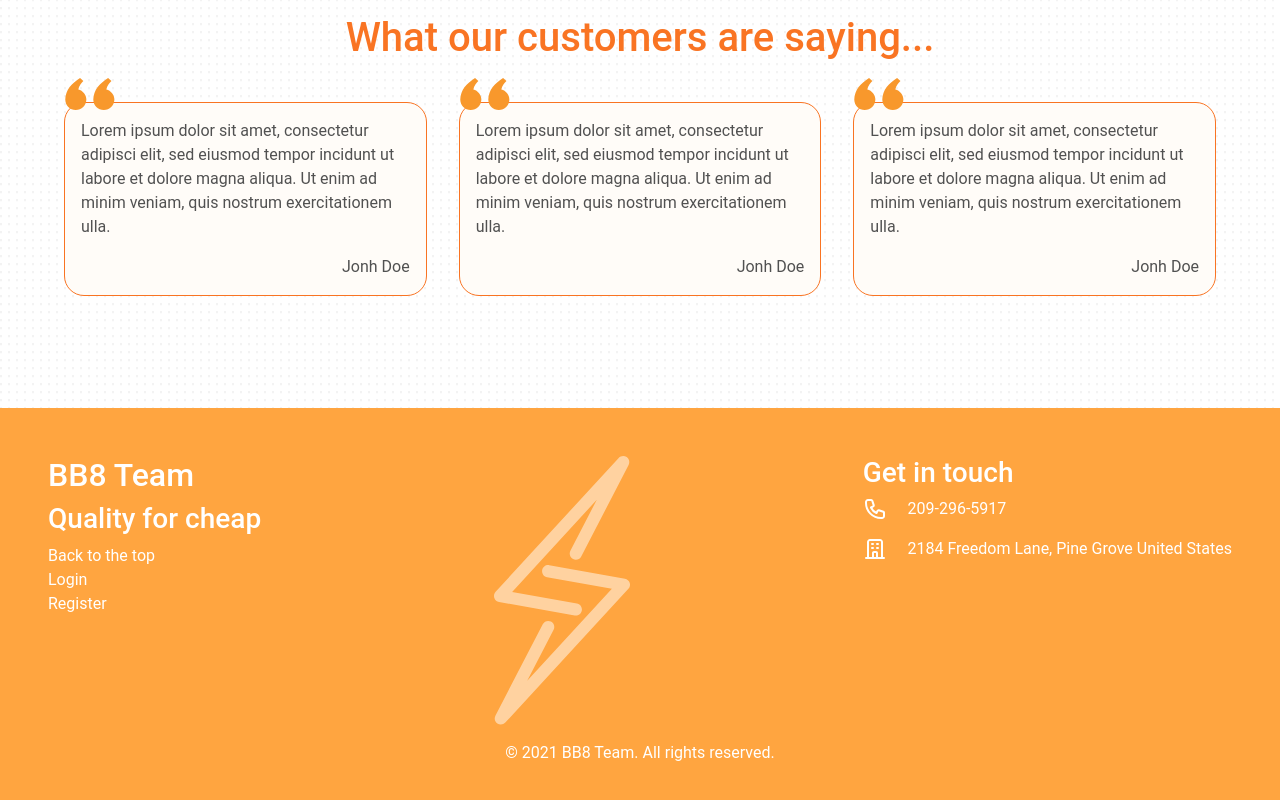
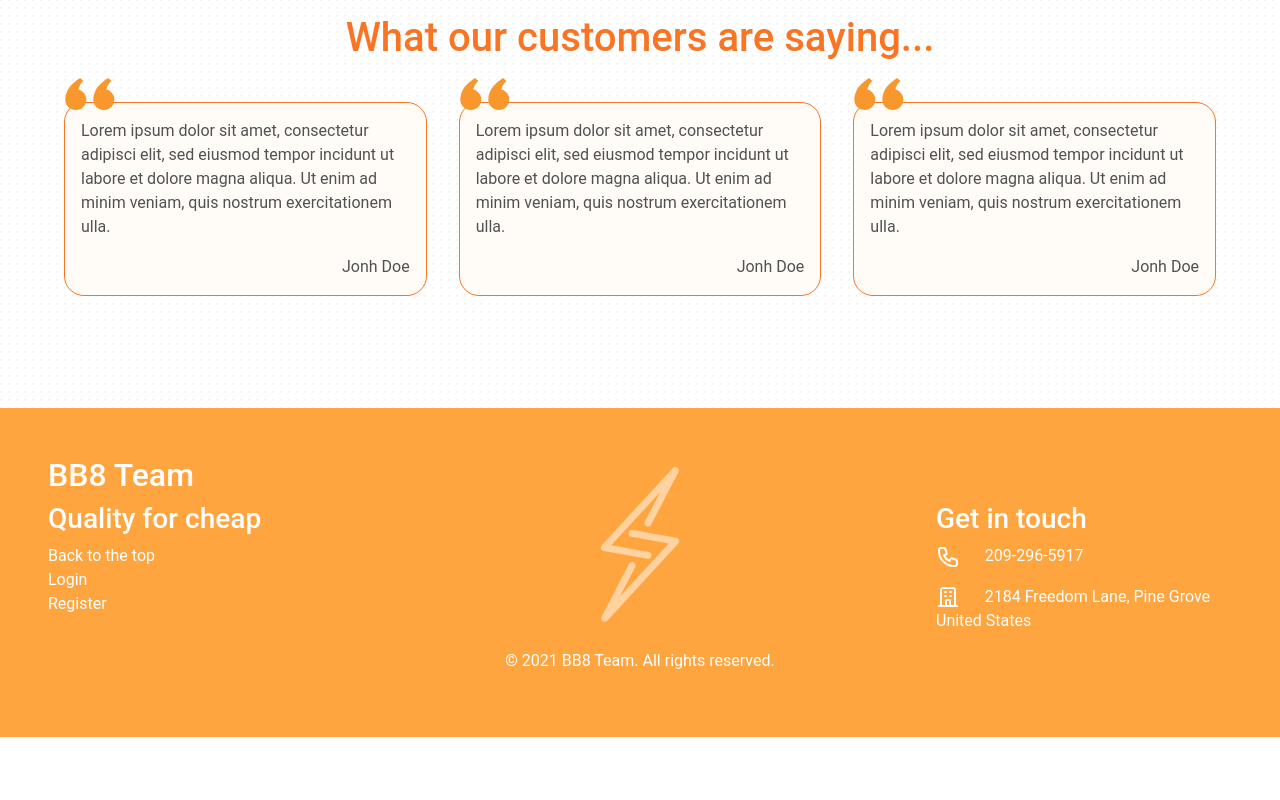
Before and after one commit to LuzianeFreitas/bb8-team, a Vue app: page /#/ in a window 1280 px wide. Shown: the part 1894-2694 px from the top of the page. After the commit the page ends 2631 px from the top, so only its background shows below. Built offline with nearby package versions, Linux system fonts and the light colour scheme.

Commit message:
finish mobile-version

```diff
--- a/src/components/companiesSection/CompaniesSection.vue
+++ b/src/components/companiesSection/CompaniesSection.vue
@@ -4,7 +4,7 @@
         <p class="title-companies">
             Lorem ipsum dolor sit amet, consectetur adipisci elit, sed eiusmod tempor incidunt ut labore et dolore magna aliqua. Ut enim ad minim veniam,
         </p>
-        <div>
+        <div class="container-img-companies">
             <img src="../../assets/logo-6.svg" alt="Companies">
             <img src="../../assets/logo-7.svg" alt="Companies">
             <img src="../../assets/logo-8.svg" alt="Companies">
@@ -31,4 +31,10 @@ export default {
     color: var(--title-modes);
 }
 
+@media (max-width: 575.98px) {
+    .container-img-companies {
+        text-align: center;
+    }
+}
+
 </style>
--- a/src/components/footer/FooterSection.vue
+++ b/src/components/footer/FooterSection.vue
@@ -1,8 +1,8 @@
 <template>
-    <div class="p-5" style="background: #FFA540; color: #fff">
-        <div class="d-flex flex-row justify-content-between">
-            <section>
-                <h2>BB8 Team</h2>
+    <div class="p-5" style="background: #FFA540; color: #fff;">
+        <div class="container-footer">
+            <h2>BB8 Team</h2>
+            <section class="menu-lateral">
                 <h3>Quality for cheap</h3>
                 <div class="d-flex flex-column">
                     <a href="#">Back to the top</a>
@@ -10,18 +10,16 @@
                     <router-link to="/Register">Register</router-link>
                 </div>
             </section>
-            <section>
-                <img src="../../assets/raio-icon.svg" alt="">
-            </section>
-            <section>
+
+            <section class="infos">
                 <h3>Get in touch</h3>
-                <div class="d-flex align-items-center">
+                <div class="item-phone">
                     <img class="icon-contact" src="../../assets/phone-icon.svg" alt="">
                     <span>
                         209-296-5917
                     </span>
                 </div>
-                <div class="d-flex align-items-center pt-3">
+                <div class="item-adress pt-3">
                     <img class="icon-contact" src="../../assets/adress.svg" alt="">
                     <span>
                         2184  Freedom Lane, Pine Grove
@@ -31,9 +29,9 @@
                 </div>
             </section>
         </div>
-        <div class="d-flex align-items-center justify-content-center mt-3">
+        <footer class="d-flex align-items-center justify-content-center mt-3">
             <p>© 2021 BB8 Team. All rights reserved.</p>
-        </div>
+        </footer>
 
     </div>
 </template>
@@ -45,7 +43,94 @@ export default {
 </script>
 
 <style>
+.container-footer {
+    background-image: url(../../assets/raio-icon.svg);
+    background-repeat: no-repeat;
+    background-position: center;
+    background-size: 400px 155px;
+
+    display: grid;
+    grid-template-columns: 1fr 1fr;
+    grid-template-rows: auto;
+    grid-template-areas: "title title"
+                        "menu-lateral infos"
+                        "footer footer";
+}
+
+.container-footer h2 {
+    grid-area: title;
+}
+
+.container-footer .menu-lateral {
+    grid-area: menu-lateral;
+}
+
+.container-footer .infos {
+    grid-area: infos;
+    display: grid;
+    grid-template-columns: 1fr 1fr;
+}
+
+.infos h3 {
+    grid-column-start: 2;
+    grid-row-start: 1;
+    grid-row-end: 1;
+}
+
+.infos .item-phone {
+    grid-column-start: 2;
+    grid-row-start: 2;
+    grid-row-end: 2;
+}
+
+.infos .item-adress {
+    grid-column-start: 2;
+    grid-row-start: 3;
+    grid-row-end: 3;
+}
+
+.container-footer footer {
+    grid-area: footer;
+}
+
 .icon-contact {
     padding-right: 1.3rem
 }
+
+@media (max-width: 575.98px) {
+    .container-footer {
+        display: grid;
+        grid-template-columns: 1fr;
+        grid-template-areas: "title"
+                        "menu-lateral"
+                        "infos"
+                        "footer";
+    }
+
+    .container-footer h2 {
+        text-align: center;
+    }
+
+    .container-footer .infos {
+        margin-top: 2rem;
+        grid-area: infos;
+        display: grid;
+        grid-template-columns: 1fr;
+    }
+
+    .infos h3 {
+        grid-column-start: 1;
+
+    }
+
+    .infos .item-phone {
+        grid-column-start: 1;
+
+    }
+
+    .infos .item-adress {
+        grid-column-start: 1;
+
+    }
+}
 </style>
--- a/src/components/mainSection/MainSection.vue
+++ b/src/components/mainSection/MainSection.vue
@@ -5,14 +5,14 @@
                 Quality for chip.
             </h1>
 
-            <p style="color: var()">
+            <p style="color: var(--title-modes)">
                 Lorem ipsum dolor sit amet consectetur adipisicing elit. Doloribus repudiandae possimus corrupti sit quis, perferendis, aliquam inventore asperiores officia blanditiis ut similique fuga unde vitae. Rem repellat pariatur voluptate dicta!
             </p>
             <b-button class="btn-hire-us">
                 Hire us
             </b-button>
         </article>
-        <div>
+        <div class="container-img">
             <img src="../../assets/ilustration.svg" alt="Ilustração">
         </div>
 
@@ -58,5 +58,19 @@ export default {
     height: 2rem;
 }
 
+@media (max-width: 575.98px) {
+    .container-img {
+        display: none;
+    }
+
+    .container-main-section {
+        display: grid;
+        grid-template-columns: 1fr;
+    }
+
+    .container-btn {
+        display: none;
+    }
+}
 
 </style>
--- a/src/components/productsSection/ProductsSection.vue
+++ b/src/components/productsSection/ProductsSection.vue
@@ -77,4 +77,10 @@ export default {
     border-color: #2BBC5D;
     background-color: var(--bg-soft);
 }
+
+@media (max-width: 575.98px) {
+    .container-products {
+        display: block !important;
+    }
+}
 </style>
--- a/src/components/testemunials/Testemunias.vue
+++ b/src/components/testemunials/Testemunias.vue
@@ -66,4 +66,10 @@ export default {
     width: 50px;
 }
 
+@media (max-width: 575.98px) {
+    .container-testemunias {
+        display: block !important;
+    }
+}
+
 </style>
```
